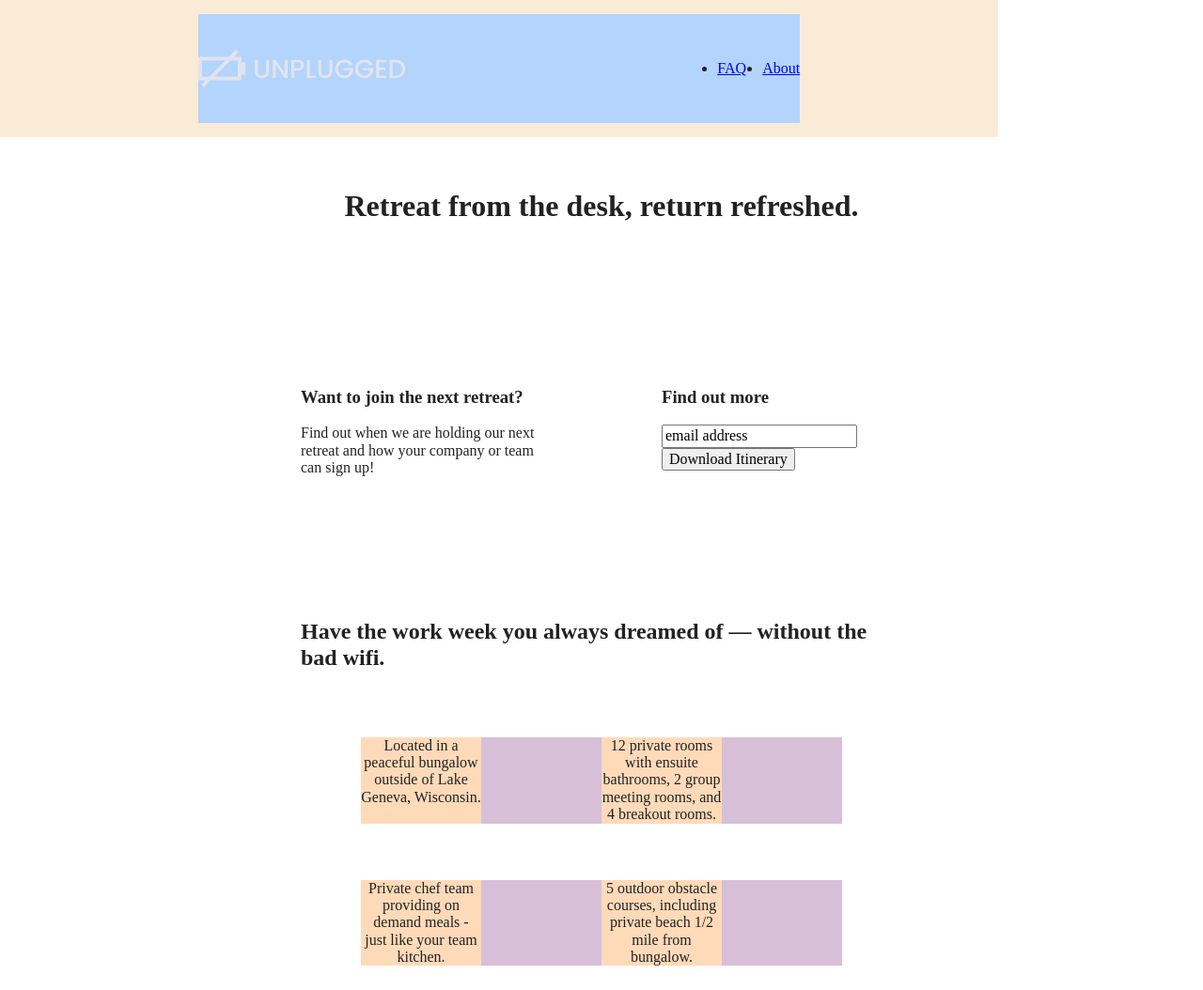
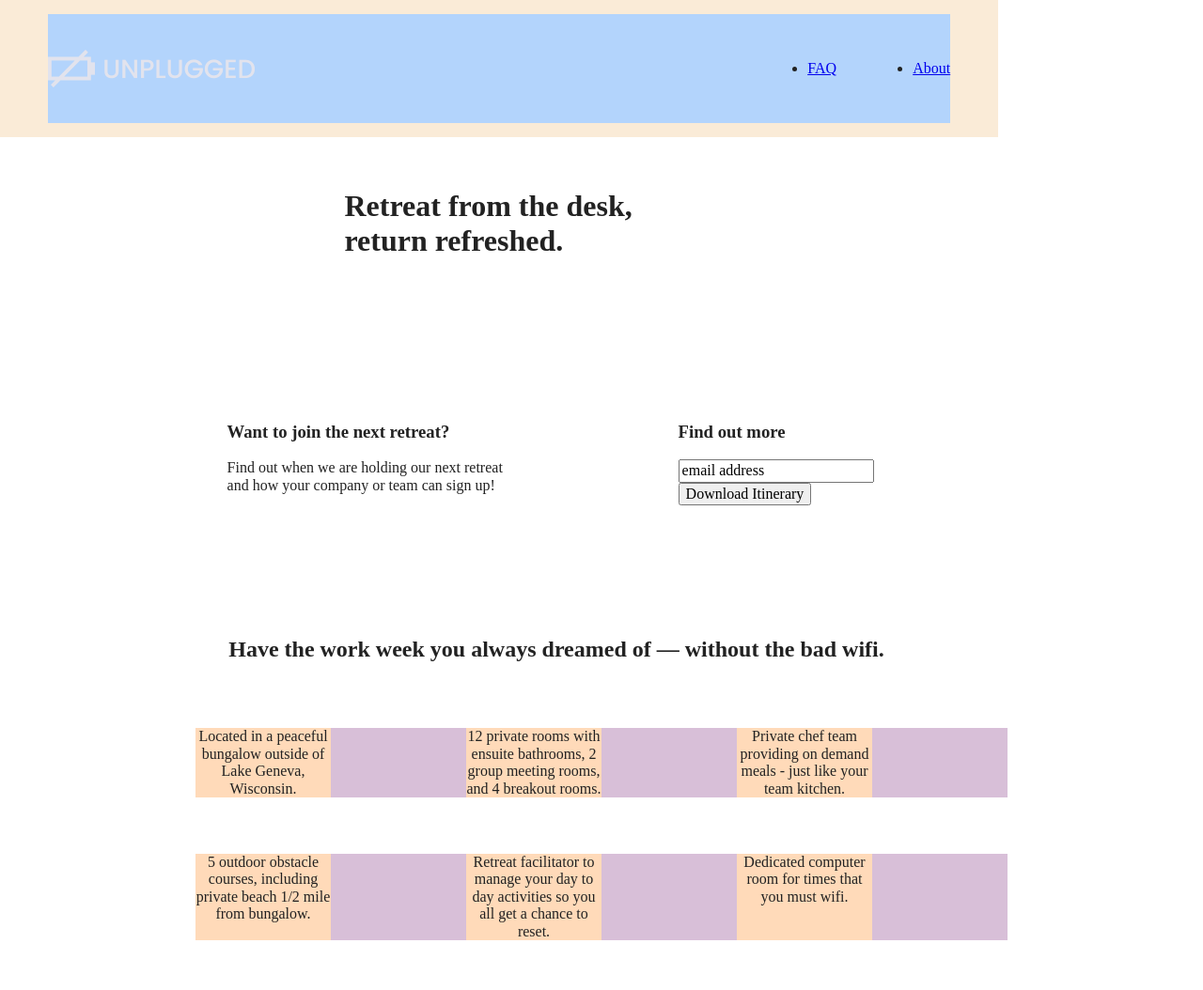
Before and after one commit to JenKP/crw-unplugged, a website built with Parcel: page index.html in a window 1280 px wide. Shown: the top 1054 px of the page at 94% size. Built offline with nearby package versions, Linux system fonts and the light colour scheme.

Commit message:
Finished desktop styles

```diff
--- a/css/main.css
+++ b/css/main.css
@@ -362,7 +362,7 @@ aside {
    ========================================================================== */
 
 @media only screen and (min-width: 768px) {
-  /* TABLET STYLES HERE */
+  /* TABLET STYLES HERE ------------------------------------------------------*/
 .content-wrapper {
   max-width: 640px;
   padding: 33px 0;
@@ -496,8 +496,54 @@ footer .copyright {
 }
 
 @media only screen and (min-width: 1200px) {
-  /* DESKTOP STYLES HERE */
+  /* DESKTOP STYLES HERE -------------------------------------- */
+.hero-area h1 {
+width: 60%;
 }
+
+.content-wrapper {
+max-width: 960px;
+}
+
+aside .content-wrapper {
+justify-content: space-around;
+}
+
+aside .content-wrapper .form-description,
+aside .content-wrapper .form {
+width: 33%;
+}
+
+.features h2 {
+  width: 90%;
+}
+
+.features article {
+flex-basis: 30%;
+}
+
+  /*...pic?*/
+
+reviews article div {
+    width: 42%;
+  }
+
+  /* ABOUT PAGE */
+
+.mission h2,
+.contact-section .content-wrapper h2 {
+width: 95%;
+}
+
+
+  /* FAQ page */
+
+.faq h1 {
+width: 100%;
+}
+
+}
+
 
 /* ==========================================================================
    Print styles.
```
Also changed, not shown: faq/index.html (+1 -7 lines).
